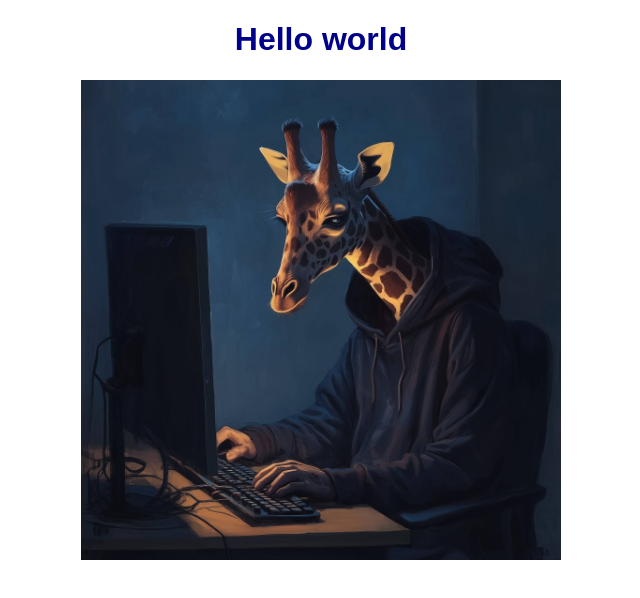
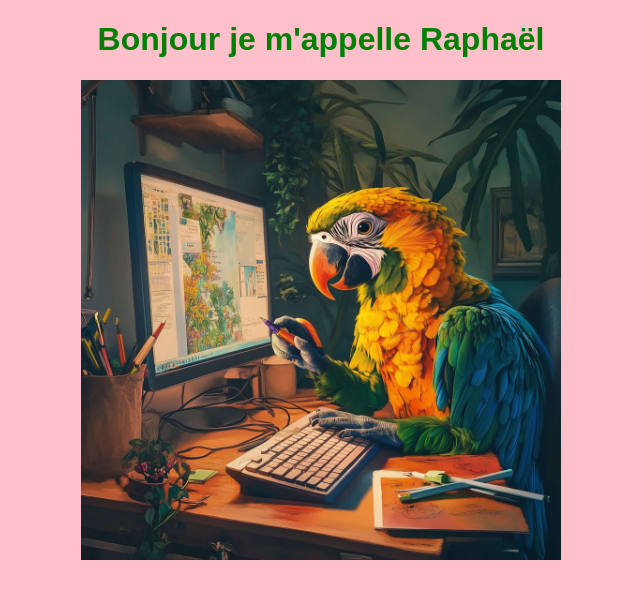
Before and after one commit to rschmutz-orif/cffe-demo, a website: page index.html in a window 1280 px wide. Shown: the whole page, without its empty margins (319-959 px from the left). Drawn offline with Linux system fonts and the light colour scheme.

Commit message:
Changement de la page web

```diff
--- a/index.html
+++ b/index.html
@@ -7,7 +7,7 @@
     <link rel="stylesheet" href="style.css" />
   </head>
   <body>
-    <h1>Hello world</h1>
-    <img src="images/1.jpg" alt="Test">
+    <h1>Bonjour je m'appelle Raphaël </h1>
+    <img src="images/5.jpg" alt="Test">
   </body>
 </html>
--- a/style.css
+++ b/style.css
@@ -4,14 +4,14 @@ body {
   height: 100%;
   margin: 0;
   padding: 0;
-  background: white;
+  background: pink;
 
 }
 
 h1{
   font-family: sans-serif;
   font-size: 32px;
-  color: darkblue;
+  color: green;
   text-align: center;
 }
 
```
